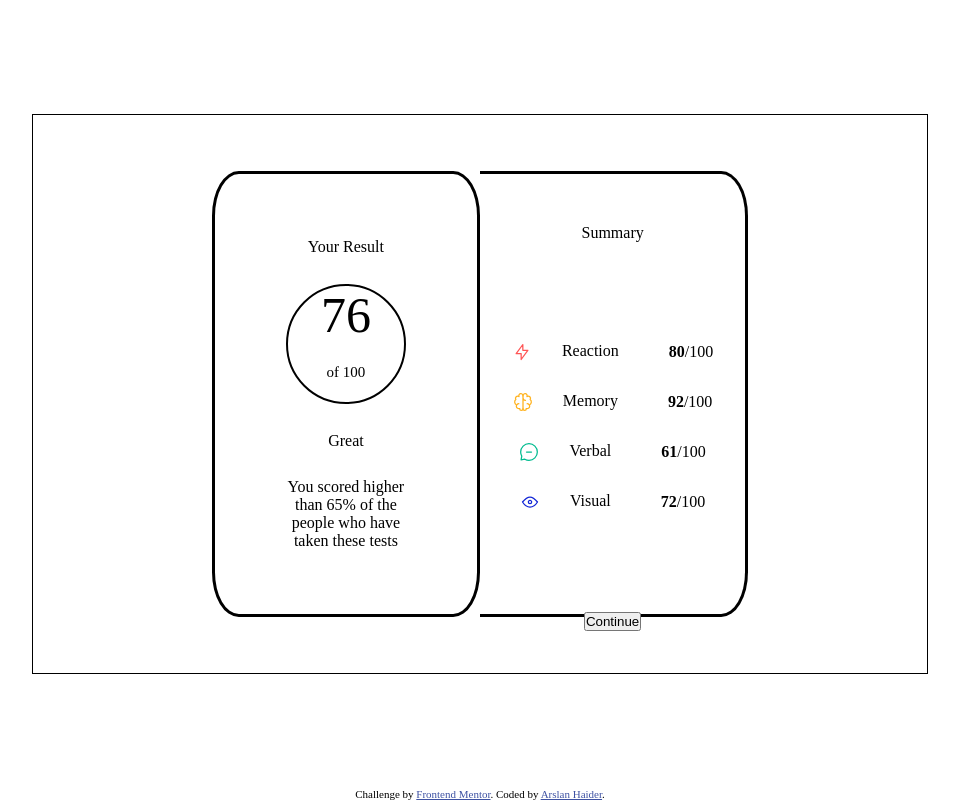
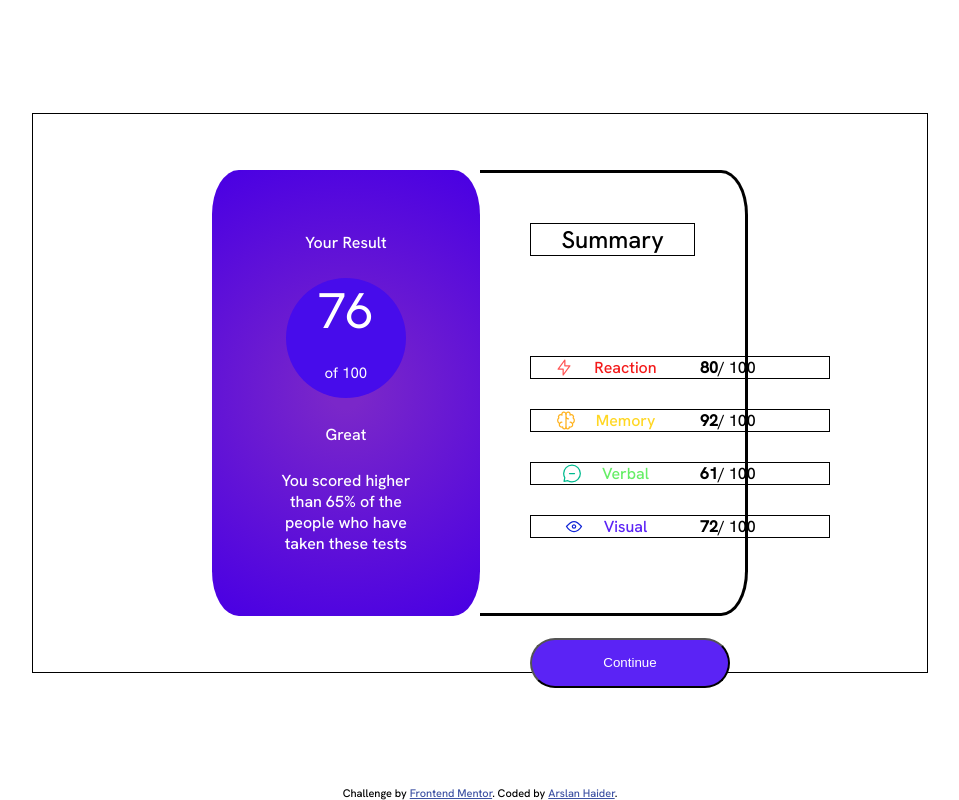
Before and after one commit to ArslanHaaider/Result-Summary-Component, a plain HTML site: page results-summary-component-main/index.html in a window 1280 px wide. Shown: the whole page, without its empty margins (160-1119 px from the left). Drawn offline with Linux system fonts and the light colour scheme.

Commit message:
add Basic structure and styling for right card

```diff
--- a/results-summary-component-main/index.html
+++ b/results-summary-component-main/index.html
@@ -38,32 +38,30 @@
         </span>
       </div>
       <div class="right-section">
-        <span class="right-heading"> Summary </span>
+        <div class="right-heading">Summary</div>
         <ul class="summary-cards">
           <li>
-            <span class="icon-title"
-              ><img
-                src="./assets/images/icon-reaction.svg"
-                alt=""
-              /> Reaction </span
-            ><strong>80</strong>/100
+            <span class="icon-title red"
+              ><img src="./assets/images/icon-reaction.svg" alt="" />
+              Reaction </span
+            ><strong> 80 </strong> / 100
           </li>
           <li>
-            <span class="icon-title"
+            <span class="icon-title yellow"
               ><img src="./assets/images/icon-memory.svg" alt="" />
-               Memory </span
-            ><strong>92</strong>/100
+              Memory </span
+            ><strong> 92</strong> / 100
           </li>
           <li>
-            <span class="icon-title">
+            <span class="icon-title green">
               <img src="./assets/images/icon-verbal.svg" alt="" /> Verbal </span
-            ><strong>61</strong> /100
+            ><strong> 61 </strong> / 100
           </li>
           <li>
-            <span class="icon-title"
+            <span class="icon-title purple"
               ><img src="./assets/images/icon-visual.svg" alt="" />
-               Visual </span
-            ><strong>72</strong>/100
+              Visual </span
+            ><strong> 72 </strong> / 100
           </li>
         </ul>
         <button class="continue">Continue</button>
--- a/results-summary-component-main/style.css
+++ b/results-summary-component-main/style.css
@@ -2,6 +2,14 @@
     box-sizing: border-box;
     margin: 0;
     padding: 0;
+}
+@font-face {
+    font-family: 'text';
+    src: url(./assets/fonts/HankenGrotesk-VariableFont_wght.ttf);
+}
+@font-face {
+    font-family: 'paragraph';
+    src: url(./assets/fonts/static/HankenGrotesk-Medium.ttf);
 }
 body{
     display: flex;
@@ -9,6 +17,7 @@ body{
     align-items: center;
     flex-direction: column;
     height: 100vh;
+    font-family: 'paragraph';
 }
 main{
     height: 70vh;
@@ -25,17 +34,21 @@ main{
 }
 .left-section{
     text-align: center;
-    border: 3px solid black ;
+    /* border: 3px solid black ; */
     height: 80%;
     width: 30%;
     padding: 50px;
     border-radius: 10%;
+    color: white;
+    background: rgb(122,39,201);
+    background: radial-gradient(circle, rgba(122,39,201,1) 6%, rgba(74,0,227,1) 97%);
  }
 
 .comments{
     text-align: center;
     width: 90%;
     margin: auto;
+    font-family: 'paragraph';
 }
 .sub-heading{
     margin: auto;
@@ -45,10 +58,12 @@ main{
 }
 .total-score{
     font-size: 50px;
-    border: 2px solid black;
+    /* border: 2px solid black; */
     border-radius: 60px;
     height: 120px;
     width: 120px;
+    background-color: #470CEB;
+    font-family: 'text';
     margin: auto;
 }
 .out-off{
@@ -70,7 +85,9 @@ main{
 
 .right-heading{
     width: 100%;
-    margin: auto;
+    font-size: x-large;
+    border: 1px solid black ;
+    margin-top: -auto;
 }
 
 .summary-cards{
@@ -80,20 +97,42 @@ main{
 .summary-cards li{
     margin-top: 30px;
     list-style: none;
-    text-align: center;
+    width: 300px;
+    border: 1px solid black;
     display: flex;
-    justify-content: center;
-    align-items: center;
 }
 .icon-title{
-    margin-right: 50px;
-    text-align: center;
-    display: flex;
-    justify-content: space-between;
+    margin-right: 20px;
+    /* margin-top: 10px; */
+    width: 50%;
+    /* border: 1px solid orange; */
+    display: inline-flex;
+    justify-content: center;
+
+}
+.summary-cards:nth-child(1){
+    background-color: gold;
 }
 .icon-title img{
-    margin-right: 30px;
+    margin-right: 20px;
 }
 .continue{
-    margin-top:100px
+    margin-top:100px;
+    background-color: #5b23f5;
+    width: 200px;
+    height: 50px;
+    color: white;
+    border-radius: 400px;
 }
+.red{
+    color: rgb(243, 26, 26);
+}
+.green{
+    color: rgb(102, 238, 102);
+}
+.yellow{
+    color: rgb(255, 215, 35);
+}
+.purple{
+    color: #5b23f5;
+}
```
